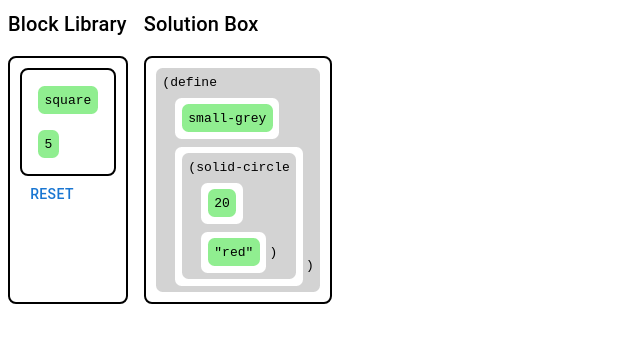
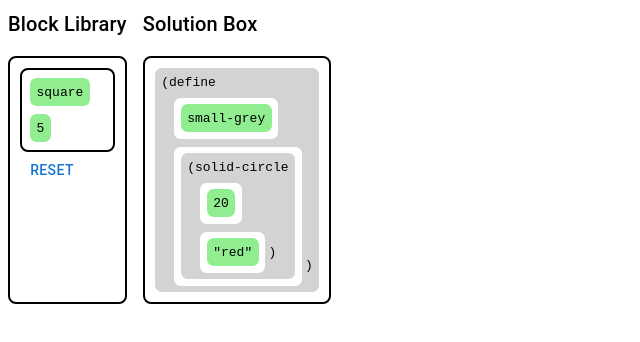
Before and after one commit to kimjulian-gc/Block-Parsons, a React (Vite) app: page / in a window 1280 px wide. Shown: the top 342 px of the page, without its empty margins (0-640 px from the left). Built offline with nearby package versions, Linux system fonts and the light colour scheme.

Commit message:
Fix BlockLibrary UI

```diff
--- a/src/block-library/BlockLibrary.tsx
+++ b/src/block-library/BlockLibrary.tsx
@@ -1,4 +1,4 @@
-import { Box, Button, Stack } from "@mui/material";
+import { Button, Stack } from "@mui/material";
 import { Block } from "../block/Block.tsx";
 import { Draggable } from "../common/dnd-wrappers/Draggable.tsx";
 import { useBlockContext } from "../common/providers/block/BlockContext.ts";
@@ -32,14 +32,18 @@ export function BlockLibrary() {
   // };
 
   return (
-    <Box>
+    <Stack>
       <Stack
         border={"2px solid black"}
         borderRadius={"0.5em"}
-        padding={"1em"}
+        padding={"0.5em"}
+        boxSizing={"border-box"}
         width={"fit-content"}
+        minHeight={"2em"}
+        minWidth={"100%"}
         aria-label="Block Library"
-        spacing={2}
+        spacing={1}
+        justifyContent={"space-evenly"}
       >
         {libraryBlocks.keySeq().map((id) => (
           <Draggable key={id} id={id}>
@@ -55,6 +59,6 @@ export function BlockLibrary() {
       </Stack>
       {/*<Typography> Number of attempts: {count} </Typography>*/}
       {/*<Typography> Timer: {Math.floor(timeTaken / 1000)} </Typography>*/}
-    </Box>
+    </Stack>
   );
 }
```
